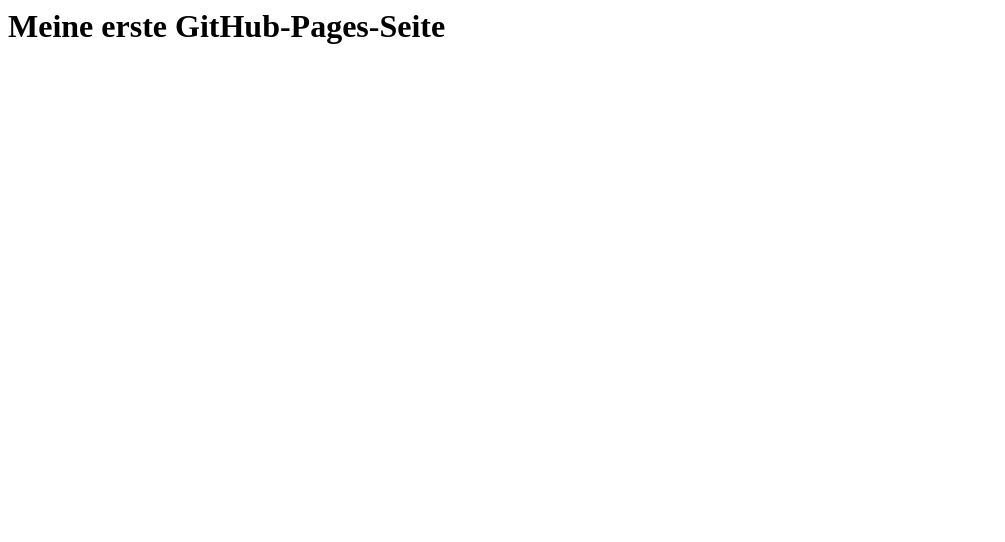
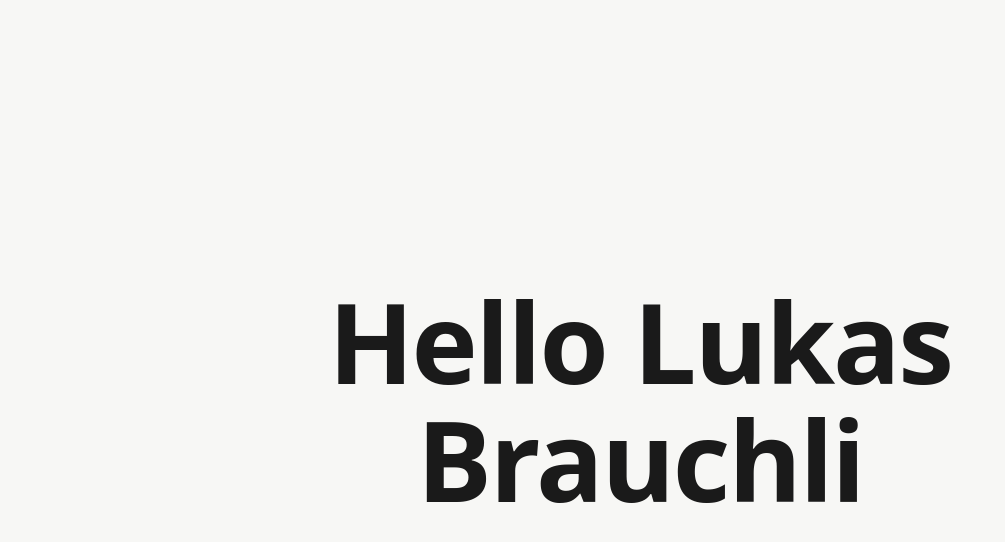
Before and after one commit to Rauchlib/page, a plain HTML site: page index.html in a window 1280 px wide. Shown: the whole page, without its empty margins (0-1005 px from the left). Drawn offline with Linux system fonts and the light colour scheme.

Commit message:
Replace start page with centered "Hello Lukas Brauchli"
Co-Authored-By: Claude Opus 5.5 <noreply@anthropic.com>
Claude-Session: https://claude.ai/code/session_01KDzCSqGhbviEP23aiBu31K

```diff
--- a/index.html
+++ b/index.html
@@ -1 +1,55 @@
-<h1>Meine erste GitHub-Pages-Seite</h1>
+<!DOCTYPE html>
+<html lang="de">
+<head>
+  <meta charset="utf-8">
+  <meta name="viewport" content="width=device-width, initial-scale=1, viewport-fit=cover">
+  <meta name="color-scheme" content="light dark">
+  <title>Hello Lukas Brauchli</title>
+  <style>
+    :root {
+      --bg: #f7f7f5;
+      --text: #1a1a1a;
+    }
+    @media (prefers-color-scheme: dark) {
+      :root {
+        --bg: #111214;
+        --text: #f2f2f0;
+      }
+    }
+    * { box-sizing: border-box; }
+    html, body { margin: 0; height: 100%; }
+    body {
+      min-height: 100vh;
+      min-height: 100dvh;
+      display: flex;
+      align-items: center;
+      justify-content: center;
+      padding: max(24px, env(safe-area-inset-top)) max(24px, env(safe-area-inset-right))
+               max(24px, env(safe-area-inset-bottom)) max(24px, env(safe-area-inset-left));
+      background: var(--bg);
+      color: var(--text);
+      font-family: system-ui, -apple-system, "Segoe UI", Roboto, "Helvetica Neue", Arial, sans-serif;
+    }
+    h1 {
+      margin: 0;
+      max-width: 14ch;
+      text-align: center;
+      font-size: clamp(2.5rem, 9vw, 7rem);
+      font-weight: 700;
+      line-height: 1.05;
+      letter-spacing: -0.02em;
+      text-wrap: balance;
+    }
+    @media (prefers-reduced-motion: no-preference) {
+      h1 { animation: fade-in 1.2s ease-out both; }
+      @keyframes fade-in {
+        from { opacity: 0; transform: translateY(8px); }
+        to   { opacity: 1; transform: none; }
+      }
+    }
+  </style>
+</head>
+<body>
+  <h1>Hello Lukas Brauchli</h1>
+</body>
+</html>
```
